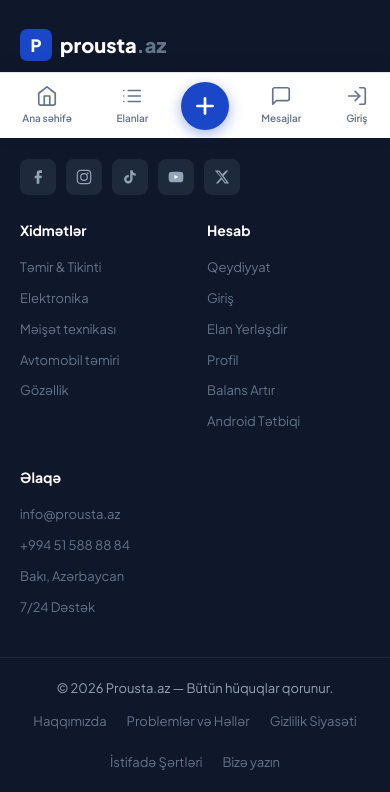
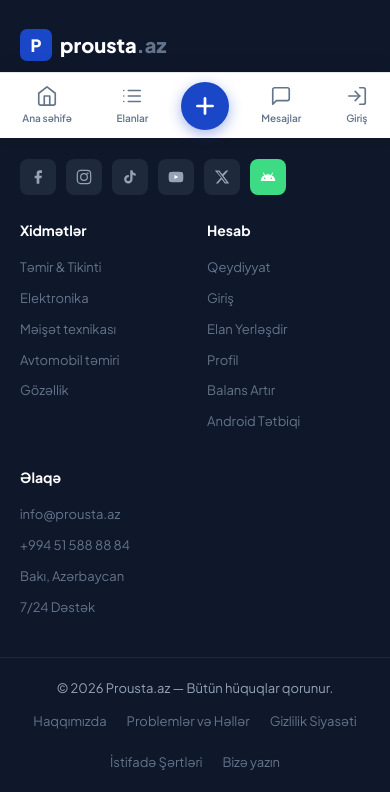
Before and after one commit to guliyevsarxan92-dot/prousta, a Django app: page /giris/?next=/elan/1/duzelis/ in a window 390 px wide. Shown: the part 706-1498 px from the top of the page. Run offline with Django 5.2, Linux system fonts and the light colour scheme; data comes from the database, SQL or seed files in the repository; some libraries are stand-ins or nearby versions.

Commit message:
Nav və sosial iconlara Android Mobil Tətbiq düyməsi

```diff
--- a/templates/base.html
+++ b/templates/base.html
@@ -154,6 +154,10 @@ footer{background:#0f172a;color:#94a3b8;margin-top:60px}
     <span class="logo-text">prousta<span style="color:#6b7280">.az</span></span>
   </a>
   <div class="nav-links">
+    <a href="{% url 'mobil_app' %}" style="display:inline-flex;align-items:center;gap:6px">
+      <svg width="16" height="16" viewBox="0 0 24 24" fill="currentColor"><path d="M17.6 9.48l1.84-3.18c.16-.31.04-.69-.26-.85a.637.637 0 0 0-.83.22l-1.88 3.24a11.43 11.43 0 0 0-8.94 0L5.65 5.67a.643.643 0 0 0-.87-.2c-.28.18-.37.54-.22.83L6.4 9.48A10.78 10.78 0 0 0 1 18h22a10.78 10.78 0 0 0-5.4-8.52zM7 15.25a1.25 1.25 0 1 1 0-2.5 1.25 1.25 0 0 1 0 2.5zm10 0a1.25 1.25 0 1 1 0-2.5 1.25 1.25 0 0 1 0 2.5z"/></svg>
+      Mobil Tətbiq
+    </a>
     <a href="{% url 'elan_siyahi' %}">Elanlar</a>
     {% if user.is_authenticated %}
       <a href="{% url 'mesajlar' %}" class="mesaj-link">
@@ -180,6 +184,10 @@ footer{background:#0f172a;color:#94a3b8;margin-top:60px}
 </nav>
 
 <div class="mobil-menu" id="mobilMenu">
+  <a href="{% url 'mobil_app' %}" style="display:flex;align-items:center;gap:8px">
+    <svg width="18" height="18" viewBox="0 0 24 24" fill="currentColor"><path d="M17.6 9.48l1.84-3.18c.16-.31.04-.69-.26-.85a.637.637 0 0 0-.83.22l-1.88 3.24a11.43 11.43 0 0 0-8.94 0L5.65 5.67a.643.643 0 0 0-.87-.2c-.28.18-.37.54-.22.83L6.4 9.48A10.78 10.78 0 0 0 1 18h22a10.78 10.78 0 0 0-5.4-8.52zM7 15.25a1.25 1.25 0 1 1 0-2.5 1.25 1.25 0 0 1 0 2.5zm10 0a1.25 1.25 0 1 1 0-2.5 1.25 1.25 0 0 1 0 2.5z"/></svg>
+    Mobil Tətbiq
+  </a>
   <a href="{% url 'elan_siyahi' %}">Elanlar</a>
   {% if user.is_authenticated %}
     <a href="{% url 'mesajlar' %}">Mesajlar {% if oxunmamis_mesaj %}<span style="background:#ef4444;color:#fff;font-size:11px;padding:1px 6px;border-radius:20px;margin-left:4px">{{ oxunmamis_mesaj }}</span>{% endif %}</a>
@@ -227,6 +235,9 @@ footer{background:#0f172a;color:#94a3b8;margin-top:60px}
         </a>
         <a href="https://www.x.com/prousta.az" target="_blank" title="X (Twitter)">
           <svg width="16" height="16" viewBox="0 0 24 24" fill="currentColor"><path d="M18.244 2.25h3.308l-7.227 8.26 8.502 11.24H16.17l-4.714-6.231-5.401 6.231H2.744l7.737-8.835L1.254 2.25H8.08l4.259 5.63zm-1.161 17.52h1.833L7.084 4.126H5.117z"/></svg>
+        </a>
+        <a href="{% url 'mobil_app' %}" title="Android Tətbiqi" style="background:#3ddc84">
+          <svg width="16" height="16" viewBox="0 0 24 24" fill="#fff"><path d="M17.6 9.48l1.84-3.18c.16-.31.04-.69-.26-.85a.637.637 0 0 0-.83.22l-1.88 3.24a11.43 11.43 0 0 0-8.94 0L5.65 5.67a.643.643 0 0 0-.87-.2c-.28.18-.37.54-.22.83L6.4 9.48A10.78 10.78 0 0 0 1 18h22a10.78 10.78 0 0 0-5.4-8.52zM7 15.25a1.25 1.25 0 1 1 0-2.5 1.25 1.25 0 0 1 0 2.5zm10 0a1.25 1.25 0 1 1 0-2.5 1.25 1.25 0 0 1 0 2.5z"/></svg>
         </a>
       </div>
     </div>
```
